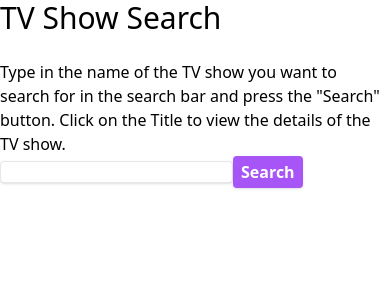
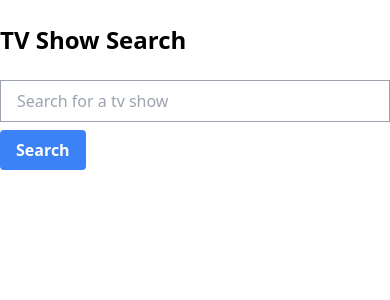
Before and after one commit to phqrew/tv-show-search, a React (Vite) app: page / in a window 390 px wide. Shown: the top 300 px of the page. Built offline with nearby package versions, Linux system fonts and the light colour scheme.

Commit message:
responsive layout

```diff
--- a/src/components/SearchView.tsx
+++ b/src/components/SearchView.tsx
@@ -28,45 +28,43 @@ function SearchView() {
   };
 
   return (
-    <div className="">
-      <h1 className="text-3xl">TV Show Search</h1>
-      <br />
-      <label>
-        Type in the name of the TV show you want to search for in the search bar
-        and press the "Search" button. Click on the Title to view the details of
-        the TV show.
-      </label>
-      <br />
+    <div className="container mx-auto py-6">
+      <h1 className="text-2xl font-bold mb-6">TV Show Search</h1>
       <form onSubmit={handleSearch}>
+        <div className="mb-4">
           <input
-          className="shadow appearance-none border rounded
-         text-gray-700 leading-tight focus:outline-none focus:shadow-outline"
+            className="border border-gray-400 px-4 py-2 w-full mb-2"
             id="query"
             type="text"
+            placeholder="Search for a tv show"
             value={query}
             onChange={(e) => setQuery(e.target.value)}
           />
           <button
-          className="shadow bg-purple-500 hover:bg-purple-400
-          focus:shadow-outline focus:outline-none text-white
-          font-bold py-1 px-2 rounded"
+            className="bg-blue-500 hover:bg-blue-700 text-white font-bold py-2 px-4 rounded"
             type="submit"
             disabled={loading}
           >
             Search
           </button>
+        </div>
       </form>
-      <br />
       {loading && <p>Loading results...</p>}
       {error && <p>{error}</p>}
+      <div className=" flex flex-wrap mb-4">
         {results.map((show) => (
-        <div key={show.id}>
+          <div className="border-4 border-transparent" key={show.id}>
             <Link to={`/detail/${show.id}`}>
               <h2 className="text-3xl">{show.name}</h2>
             </Link>
-          {show.image && <img src={show.image.medium} alt={show.name} />}
+            {show.image && (
+              <Link to={`/detail/${show.id}`}>
+                <img src={show.image.medium} alt={show.name} />
+              </Link>
+            )}
           </div>
         ))}
+      </div>
     </div>
   );
 }
```
Lines whose indentation alone changed are shown as unchanged.
